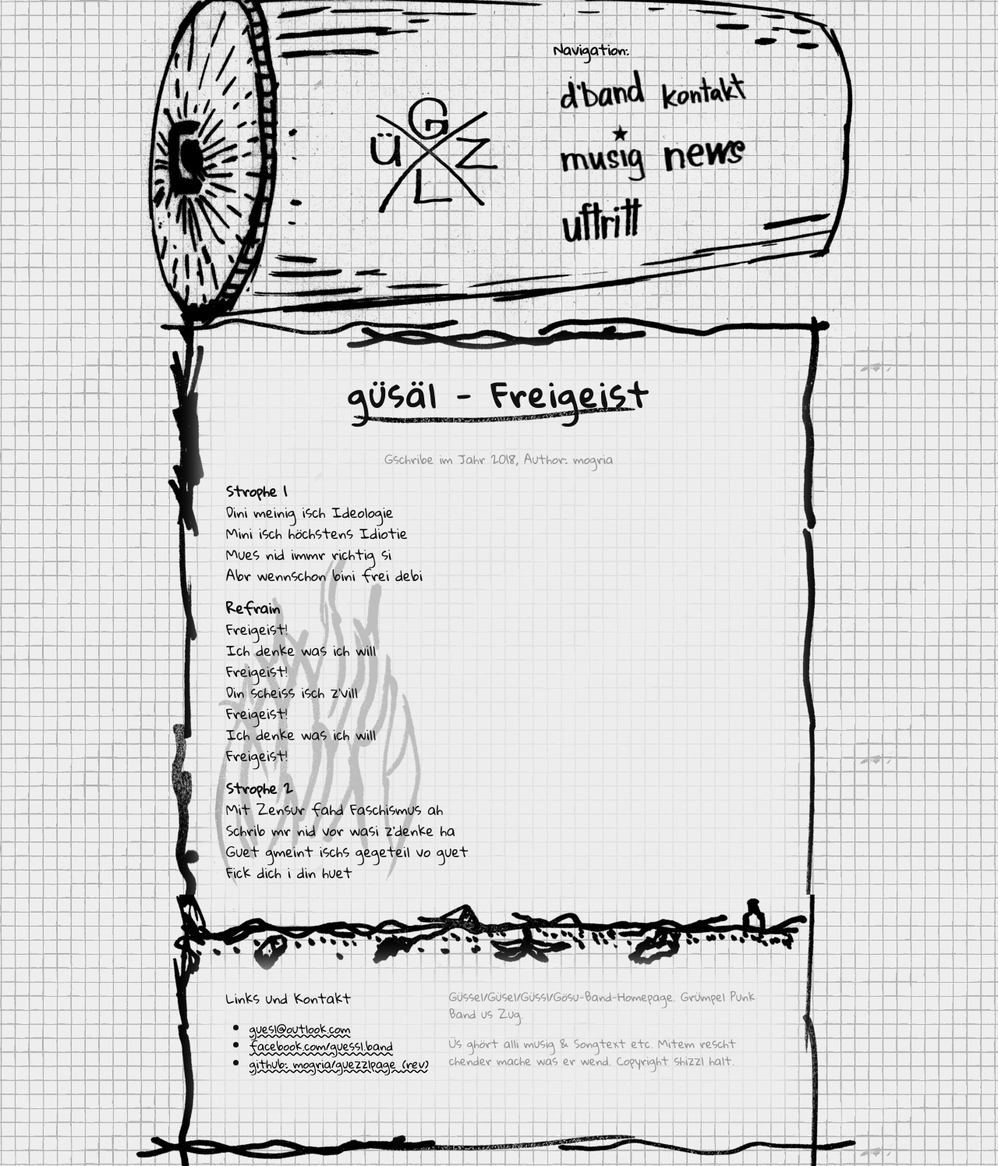
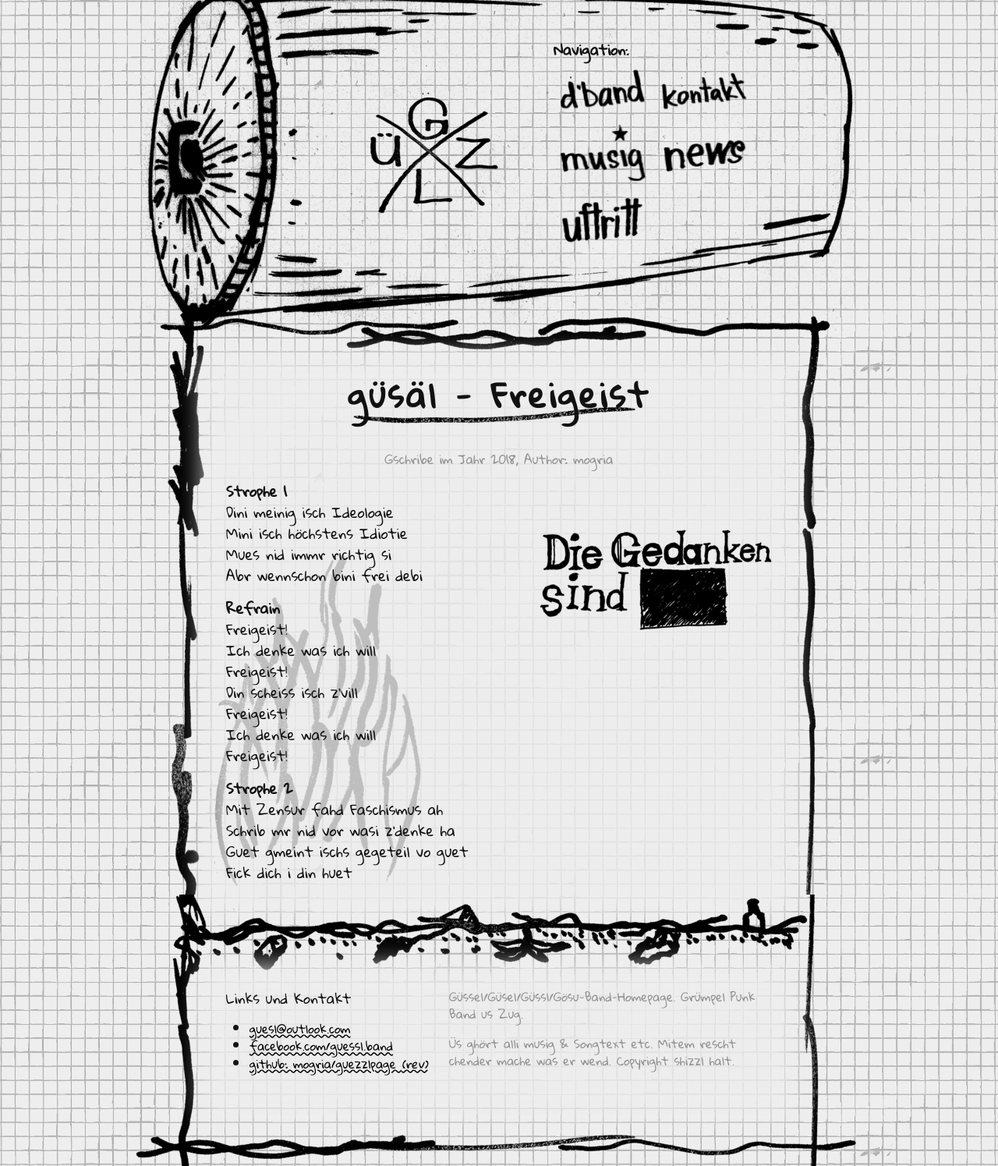
Before and after one commit to mogria/guezzlpage, a Jekyll site: the page built from _songs/gruempel-ep/09_freigeist.md, in a window 1280 px wide. Shown: the whole page at 78% size. Built offline with Jekyll 4.4.1, drawn with Linux system fonts in a browser that asks for light colours.

Commit message:
add image for song freigeist

```diff
--- a/_songs/gruempel-ep/09_freigeist.md
+++ b/_songs/gruempel-ep/09_freigeist.md
@@ -4,7 +4,7 @@ layout: song
 title: Freigeist
 album: gruempel-ep
 year: 2018
-images: []
+images: ["/img/song-freigeist.png"]
 length: false
 ---
 
```
Also changed, not shown: img/song-freigeist.png (added), 1 other file.
